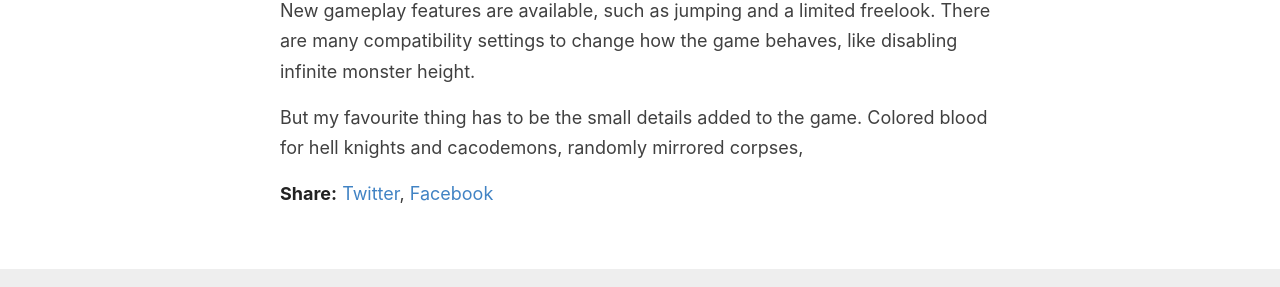
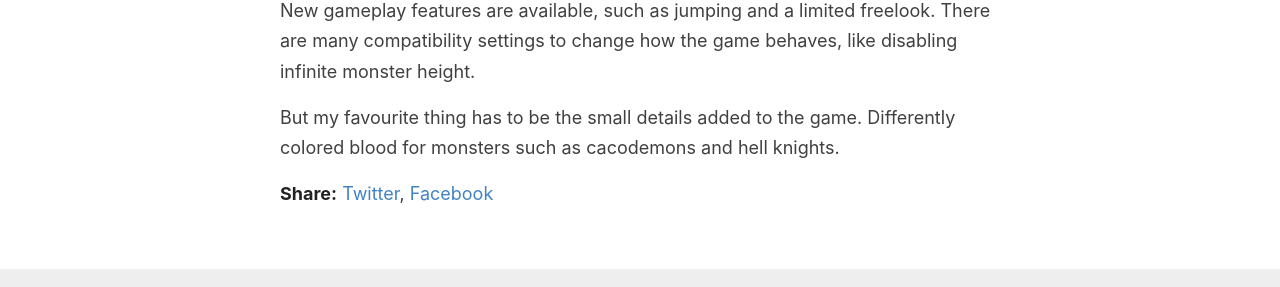
Before and after one commit to poleve540/CallMePol, a Jekyll site: the page built from posts/2023-05-12-sourceport-review.md, in a window 1280 px wide. Shown: the part 1294-1581 px from the top of the page. Built offline with Jekyll 4.4.1, drawn with Linux system fonts in a browser that asks for light colours.

Commit message:
posts/2023-05-12-sourceport-review.md updated from https://stackedit.io/

```diff
--- a/posts/2023-05-12-sourceport-review.md
+++ b/posts/2023-05-12-sourceport-review.md
@@ -25,9 +25,9 @@ The biggest feature is the new 640x400 resolution, giving the game a "Crispy" lo
 
 New gameplay features are available, such as jumping and a limited freelook. There are many compatibility settings to change how the game behaves, like disabling infinite monster height.
 
-But my favourite thing has to be the small details added to the game. Colored blood for hell knights and cacodemons, randomly mirrored corpses,
+But my favourite thing has to be the small details added to the game. Differently colored blood for monsters such as cacodemons and hell knights.
 <!--stackedit_data:
 eyJwcm9wZXJ0aWVzIjoiZXh0ZW5zaW9uczpcbiAgcHJlc2V0Oi
-BnZm1cbiIsImhpc3RvcnkiOlsxMjE1OTc2MzUwLC0yMTI4NDgx
-NzEwLC0xMzQ5ODgwOTYzLDE4ODc0NjM0OTldfQ==
+BnZm1cbiIsImhpc3RvcnkiOls2NjEyNDAxMjksLTIxMjg0ODE3
+MTAsLTEzNDk4ODA5NjMsMTg4NzQ2MzQ5OV19
 -->
```
